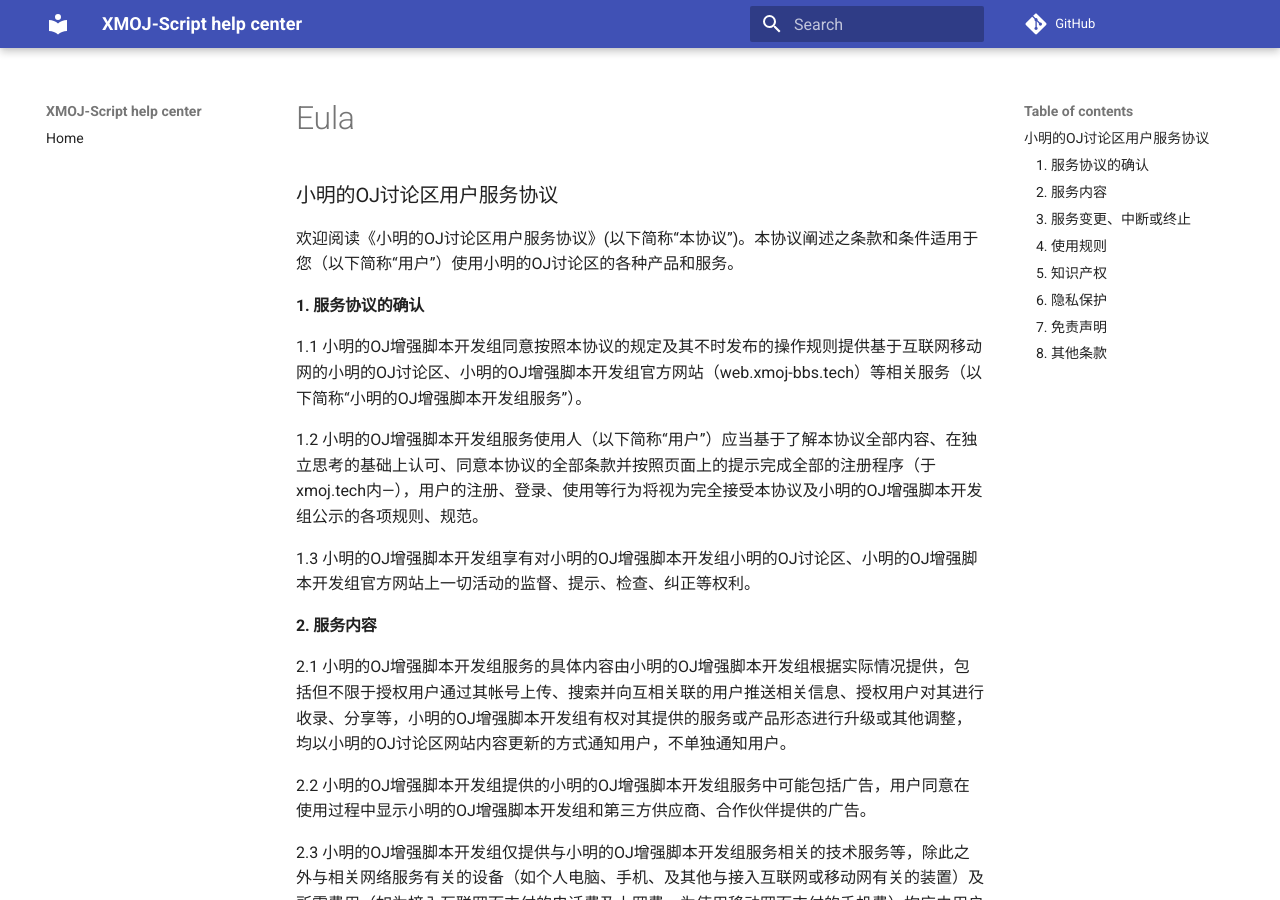
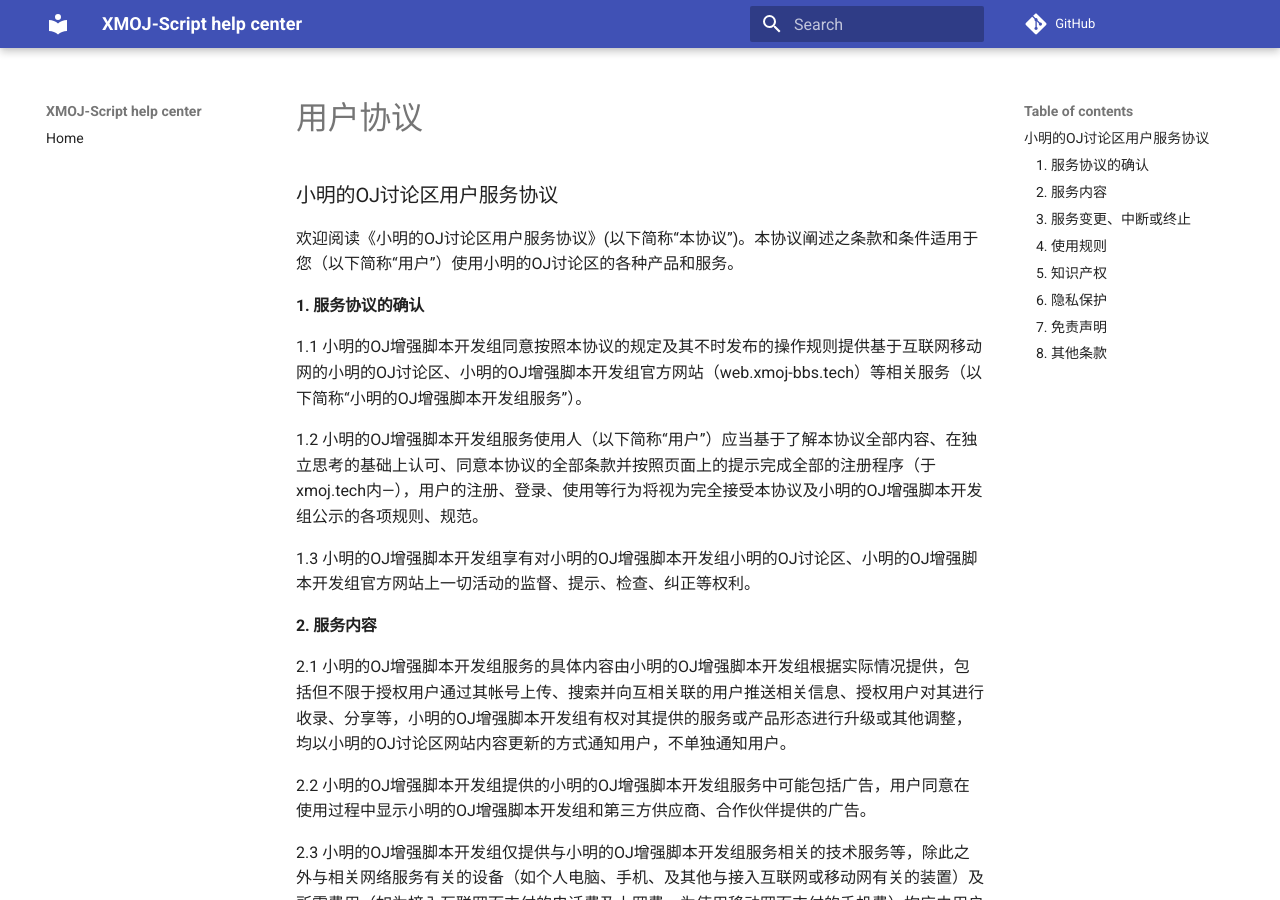
Before and after one commit to XMOJ-Script-dev/docs, an MkDocs documentation site: the page built from docs/xmoj-script/eula.md, in a window 1280 px wide and 900 px high. Built offline with MkDocs 1.6.1 and Material for MkDocs 9.7.7, drawn with Linux system fonts in a browser that asks for light colours; comment, search, counter and statistics services are not loaded.

Commit message:
Update eula.md

```diff
--- a/docs/xmoj-script/eula.md
+++ b/docs/xmoj-script/eula.md
@@ -1,3 +1,5 @@
+#用户协议
+
 ### 小明的OJ讨论区用户服务协议
 
 欢迎阅读《小明的OJ讨论区用户服务协议》(以下简称“本协议”)。本协议阐述之条款和条件适用于您（以下简称“用户”）使用小明的OJ讨论区的各种产品和服务。
```
